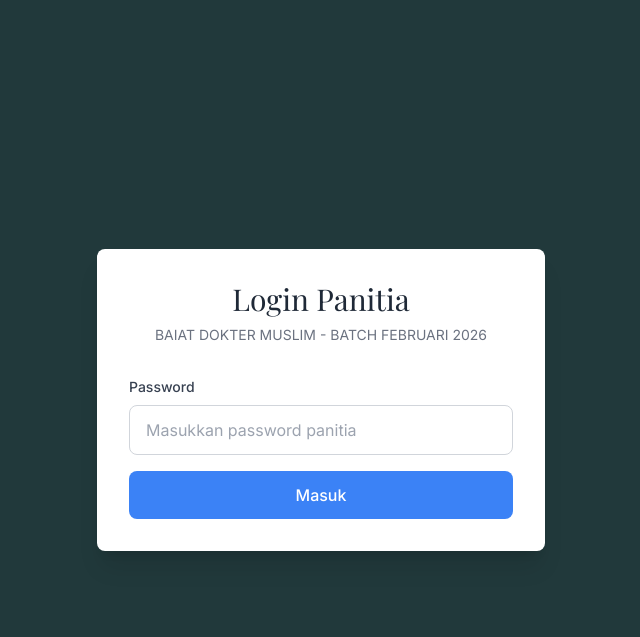
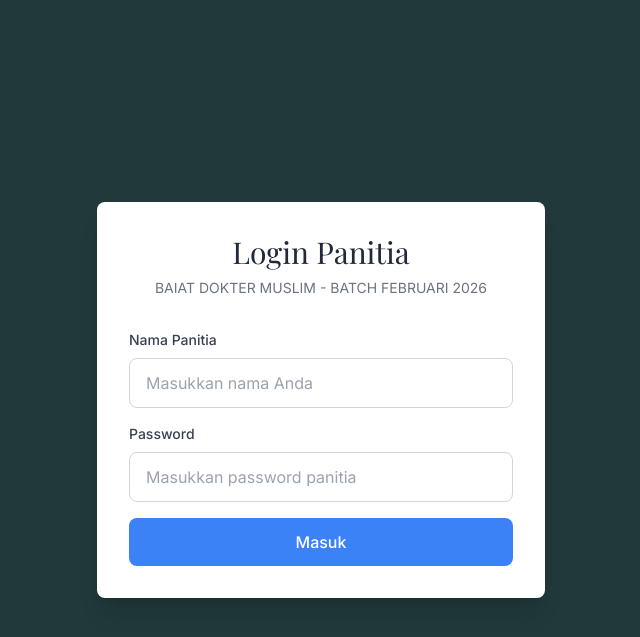
Before and after one commit to sibeduli/seats, a Flask app: page /login in a window 1280 px wide. Shown: the top 637 px of the page, without its empty margins (319-959 px from the left). Run offline with Flask 3, Linux system fonts and the light colour scheme; some libraries are stand-ins or nearby versions.

Commit message:
feat: add panitia name tracking to admin actions for audit logging
Add panitia_name field to login form to identify committee members performing admin actions. Store panitia name in session upon successful login and include it in all audit logs for bookings, approvals, rejections, revocations, and availability changes. Add IP address logging to all admin actions. Log login attempts (both successful and failed) with panitia name and IP. Update booking logs to distinguish between admin bookings (

```diff
--- a/app.py
+++ b/app.py
@@ -199,11 +199,15 @@ def login():
         if is_rate_limited(client_ip + '_login', max_requests=5, window_seconds=60):
             error = 'Terlalu banyak percobaan, coba lagi nanti'
         else:
+            panitia_name = request.form.get('panitia_name', '').strip() or 'Unknown'
             password = request.form.get('password', '')
             if hashlib.sha256(password.encode()).hexdigest() == ADMIN_PASSWORD_HASH:
                 session['logged_in'] = True
+                session['panitia_name'] = panitia_name
+                logger.info(f"LOGIN: panitia={panitia_name}, ip={client_ip}")
                 return redirect('/admin')
             else:
+                logger.warning(f"LOGIN FAILED: panitia={panitia_name}, ip={client_ip}")
                 error = 'Password salah'
 
     return render_template('login.html', error=error)
@@ -449,7 +453,11 @@ def book_seats():
 
     # Log the booking
     seat_list = [f"{s['region']}-{s['number']}" for s in seats]
-    logger.info(f"BOOKING: name={name}, phone={phone}, seats={seat_list}, status={status}, admin={is_admin}, hash={ticket_hash}")
+    if is_admin:
+        panitia = session.get('panitia_name', 'Unknown')
+        logger.info(f"BOOKING: name={name}, participant={participant_name}, phone={phone}, seats={seat_list}, wheelchair={wheelchair_count}, status={status}, by_panitia={panitia}, ip={client_ip}, hash={ticket_hash}")
+    else:
+        logger.info(f"BOOKING: name={name}, participant={participant_name}, phone={phone}, seats={seat_list}, wheelchair={wheelchair_count}, status={status}, guest=True, ip={client_ip}, hash={ticket_hash}")
 
     return jsonify({
         'success': True,
@@ -472,7 +480,8 @@ def approve_transaction(transaction_id):
         db.session.commit()
 
         seats = [f"{s.region}-{s.seat_number}" for s in transaction.seats]
-        logger.info(f"APPROVE: id={transaction_id}, name={transaction.name}, seats={seats}, hash={transaction.ticket_hash}")
+        panitia = session.get('panitia_name', 'Unknown')
+        logger.info(f"APPROVE: id={transaction_id}, name={transaction.name}, seats={seats}, hash={transaction.ticket_hash}, by_panitia={panitia}, ip={request.remote_addr}")
         return jsonify({'success': True})
     except Exception as e:
         db.session.rollback()
@@ -496,7 +505,8 @@ def reject_transaction(transaction_id):
             seat.transaction_id = None
 
         db.session.commit()
-        logger.info(f"REJECT: id={transaction_id}, name={transaction.name}, seats={seats}, hash={transaction.ticket_hash}")
+        panitia = session.get('panitia_name', 'Unknown')
+        logger.info(f"REJECT: id={transaction_id}, name={transaction.name}, seats={seats}, hash={transaction.ticket_hash}, by_panitia={panitia}, ip={request.remote_addr}")
         return jsonify({'success': True})
     except Exception as e:
         db.session.rollback()
@@ -520,7 +530,8 @@ def revoke_transaction(transaction_id):
             seat.transaction_id = None
 
         db.session.commit()
-        logger.info(f"REVOKE: id={transaction_id}, name={transaction.name}, seats={seats}, hash={transaction.ticket_hash}")
+        panitia = session.get('panitia_name', 'Unknown')
+        logger.info(f"REVOKE: id={transaction_id}, name={transaction.name}, seats={seats}, hash={transaction.ticket_hash}, by_panitia={panitia}, ip={request.remote_addr}")
         return jsonify({'success': True})
     except Exception as e:
         db.session.rollback()
@@ -661,7 +672,8 @@ def set_region_availability():
             db.session.add(av)
 
         db.session.commit()
-        logger.info(f"AVAILABILITY: region={region}, available={is_available}")
+        panitia = session.get('panitia_name', 'Unknown')
+        logger.info(f"AVAILABILITY: region={region}, available={is_available}, by_panitia={panitia}, ip={request.remote_addr}")
         return jsonify({'success': True})
     except Exception as e:
         db.session.rollback()
@@ -690,7 +702,8 @@ def set_seat_availability():
             db.session.add(av)
 
         db.session.commit()
-        logger.info(f"AVAILABILITY: seat={region}-{seat_number}, available={is_available}")
+        panitia = session.get('panitia_name', 'Unknown')
+        logger.info(f"AVAILABILITY: seat={region}-{seat_number}, available={is_available}, by_panitia={panitia}, ip={request.remote_addr}")
         return jsonify({'success': True})
     except Exception as e:
         db.session.rollback()
@@ -720,7 +733,8 @@ def set_bulk_availability():
                 db.session.add(av)
 
         db.session.commit()
-        logger.info(f"AVAILABILITY BULK: region={region}, seats={seats}, available={is_available}")
+        panitia = session.get('panitia_name', 'Unknown')
+        logger.info(f"AVAILABILITY BULK: region={region}, seats={seats}, available={is_available}, by_panitia={panitia}, ip={request.remote_addr}")
         return jsonify({'success': True})
     except Exception as e:
         db.session.rollback()
--- a/templates/login.html
+++ b/templates/login.html
@@ -40,6 +40,12 @@
 
         <form method="POST" action="/login">
             <div class="mb-4">
+                <label for="panitia_name" class="block text-gray-700 text-sm font-medium mb-2">Nama Panitia</label>
+                <input type="text" id="panitia_name" name="panitia_name" required
+                       class="w-full px-4 py-3 border border-gray-300 rounded-lg focus:outline-none focus:ring-2 focus:ring-blue-500"
+                       placeholder="Masukkan nama Anda">
+            </div>
+            <div class="mb-4">
                 <label for="password" class="block text-gray-700 text-sm font-medium mb-2">Password</label>
                 <input type="password" id="password" name="password" required
                        class="w-full px-4 py-3 border border-gray-300 rounded-lg focus:outline-none focus:ring-2 focus:ring-blue-500"
```
